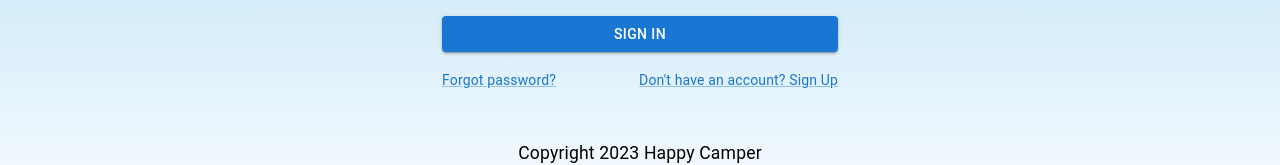
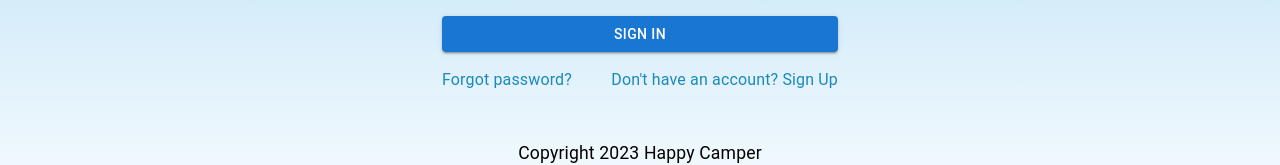
Before and after one commit to CBshmear/big-ole-3, a React (Create React App) app in the folder client/: page /signin in a window 1280 px wide. Shown: the part 610-775 px from the top of the page. Built offline with nearby package versions, Linux system fonts and the light colour scheme.

Commit message:
link fixes

```diff
--- a/client/src/components/pages/SignIn.js
+++ b/client/src/components/pages/SignIn.js
@@ -5,7 +5,9 @@ import CssBaseline from "@mui/material/CssBaseline";
 import TextField from "@mui/material/TextField";
 import FormControlLabel from "@mui/material/FormControlLabel";
 import Checkbox from "@mui/material/Checkbox";
-import Link from "@mui/material/Link";
+//import Link from "@mui/material/Link";
+import { Link } from "react-router-dom";
+
 import Grid from "@mui/material/Grid";
 import Box from "@mui/material/Box";
 //import LockOutlinedIcon from "@mui/icons-material/LockOutlined";
@@ -106,7 +108,7 @@ export default function SignIn() {
                 </Link>
               </Grid>
               <Grid item>
-                <Link href="/signup" variant="body2">
+                <Link to="/signup" variant="body2">
                   {"Don't have an account? Sign Up"}
                 </Link>
               </Grid>
```
